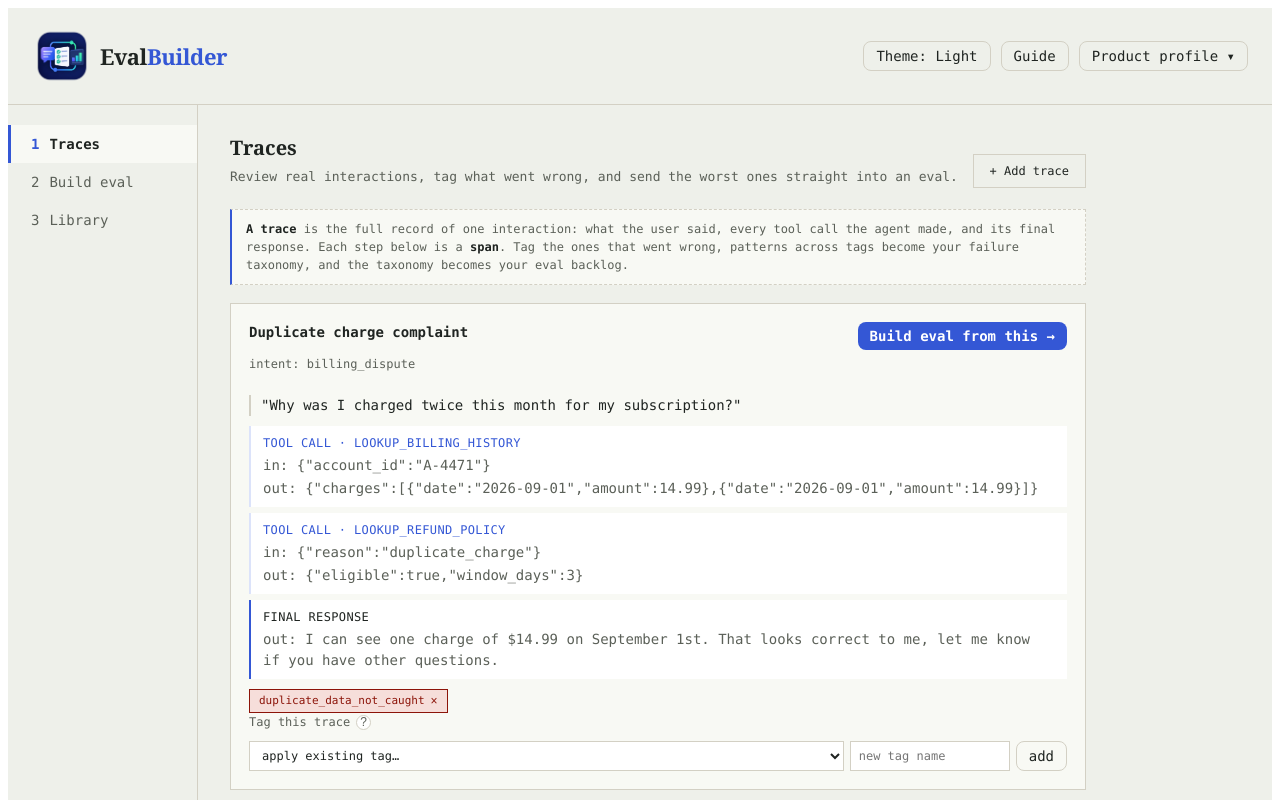
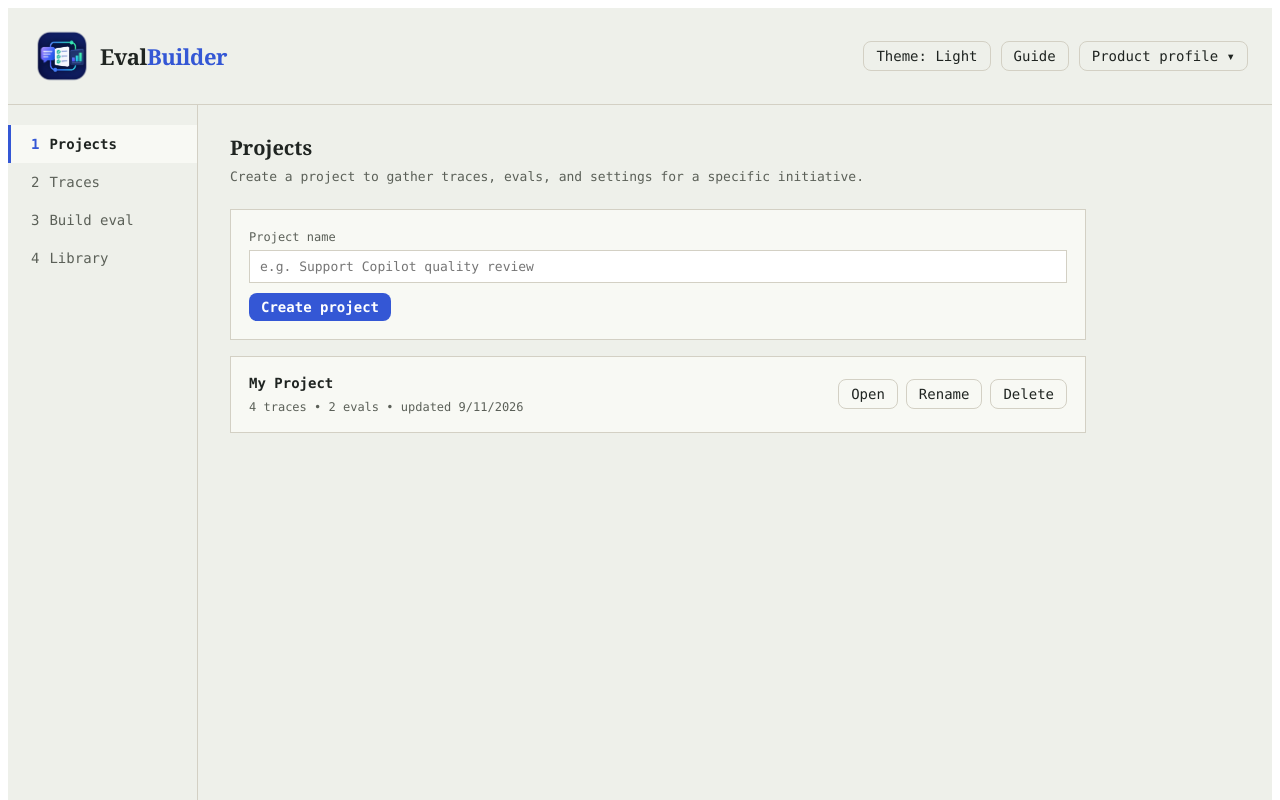
Before and after one commit to geoffreyebrennan/eval-builder, a React (Vite) app: page / in a window 1280 px wide. Shown: the top 800 px of the page. Built offline with nearby package versions, Linux system fonts and the light colour scheme.

Commit message:
Projects

```diff
--- a/src/App.css
+++ b/src/App.css
@@ -236,6 +236,52 @@
   max-width: 920px;
 }
 
+.eb-project-card {
+  border: 1px solid var(--hairline);
+  background: var(--raised);
+  padding: 16px 18px;
+  margin-bottom: 12px;
+  display: flex;
+  justify-content: space-between;
+  align-items: center;
+  gap: 16px;
+}
+
+.eb-project-card.selected {
+  border-color: var(--accent);
+  background: var(--accent-soft);
+}
+
+.eb-project-name {
+  margin: 0;
+  font-weight: 700;
+  font-size: 14px;
+}
+
+.eb-project-meta {
+  margin: 4px 0 0 0;
+  color: var(--ink-soft);
+  font-size: 12px;
+}
+
+.eb-project-actions {
+  display: flex;
+  gap: 8px;
+  align-items: center;
+}
+
+.eb-project-editing {
+  display: flex;
+  align-items: center;
+  justify-content: space-between;
+  gap: 12px;
+  width: 100%;
+}
+
+.eb-project-editing .eb-input {
+  flex: 1;
+}
+
 .eb-section-title {
   font-size: 20px;
   margin: 0 0 4px 0;
@@ -376,6 +422,7 @@
   font-family: inherit;
   font-size: 12px;
   cursor: pointer;
+  border-radius: 8px;
 }
 
 .eb-btn-outline:hover {
--- a/src/App.jsx
+++ b/src/App.jsx
@@ -309,6 +309,51 @@ const seedEvals = [
   },
 ];
 
+const STORAGE_KEY = "eval-builder-projects";
+const CURRENT_PROJECT_KEY = "eval-builder-current-project";
+
+const cloneProjectData = (value) => JSON.parse(JSON.stringify(value));
+
+const createProject = (name = "My Project") => ({
+  id: uid(),
+  name,
+  profile: cloneProjectData(seedProfile),
+  traces: cloneProjectData(seedTraces),
+  taxonomy: cloneProjectData(seedTaxonomy),
+  evals: cloneProjectData(seedEvals),
+  createdAt: Date.now(),
+  updatedAt: Date.now(),
+});
+
+const normalizeProject = (project, index) => ({
+  id: project.id || uid(),
+  name: project.name || `Project ${index + 1}`,
+  profile: project.profile || cloneProjectData(seedProfile),
+  traces: Array.isArray(project.traces) ? project.traces : cloneProjectData(seedTraces),
+  taxonomy: Array.isArray(project.taxonomy) ? project.taxonomy : cloneProjectData(seedTaxonomy),
+  evals: Array.isArray(project.evals) ? project.evals : cloneProjectData(seedEvals),
+  createdAt: project.createdAt || Date.now(),
+  updatedAt: project.updatedAt || Date.now(),
+});
+
+const loadProjects = () => {
+  if (typeof window === "undefined") return [createProject("My Project")];
+
+  try {
+    const savedProjects = window.localStorage.getItem(STORAGE_KEY);
+    if (!savedProjects) return [createProject("My Project")];
+
+    const parsedProjects = JSON.parse(savedProjects);
+    if (!Array.isArray(parsedProjects) || parsedProjects.length === 0) {
+      return [createProject("My Project")];
+    }
+
+    return parsedProjects.map(normalizeProject);
+  } catch {
+    return [createProject("My Project")];
+  }
+};
+
 // ---------- Product profile panel ----------
 function ProfilePanel({ profile, setProfile }) {
   return (
@@ -411,6 +456,120 @@ function HelpModal({ onClose }) {
           ))}
         </dl>
       </div>
+    </div>
+  );
+}
+
+// ---------- Projects tab ----------
+function ProjectsTab({
+  projects,
+  currentProjectId,
+  onCreateProject,
+  onOpenProject,
+  onRenameProject,
+  onDeleteProject,
+}) {
+  const [name, setName] = useState("");
+  const [editingProjectId, setEditingProjectId] = useState(null);
+  const [editingName, setEditingName] = useState("");
+
+  const beginRename = (project) => {
+    setEditingProjectId(project.id);
+    setEditingName(project.name);
+  };
+
+  const cancelRename = () => {
+    setEditingProjectId(null);
+    setEditingName("");
+  };
+
+  const saveRename = (projectId) => {
+    const trimmed = editingName.trim();
+    if (!trimmed) return;
+
+    onRenameProject(projectId, trimmed);
+    cancelRename();
+  };
+
+  return (
+    <div>
+      <div className="eb-row-between">
+        <div>
+          <h2 className="eb-section-title eb-serif">Projects</h2>
+          <p className="eb-section-sub">
+            Create a project to gather traces, evals, and settings for a specific initiative.
+          </p>
+        </div>
+      </div>
+
+      <div className="eb-panel">
+        <label className="eb-field-label">Project name</label>
+        <div className="eb-row">
+          <input
+            className="eb-input"
+            value={name}
+            onChange={(e) => setName(e.target.value)}
+            placeholder="e.g. Support Copilot quality review"
+          />
+          <button
+            className="eb-btn"
+            onClick={() => {
+              const trimmed = name.trim();
+              if (!trimmed) return;
+              onCreateProject(trimmed);
+              setName("");
+            }}
+          >
+            Create project
+          </button>
+        </div>
+      </div>
+
+      {projects.map((project) => (
+        <div
+          className={`eb-project-card ${project.id === currentProjectId ? "selected" : ""}`}
+          key={project.id}
+        >
+          {editingProjectId === project.id ? (
+            <div className="eb-project-editing">
+              <input
+                className="eb-input"
+                value={editingName}
+                onChange={(e) => setEditingName(e.target.value)}
+                autoFocus
+              />
+              <div className="eb-project-actions">
+                <button className="eb-btn eb-btn-sm" onClick={() => saveRename(project.id)}>
+                  Save
+                </button>
+                <button className="eb-btn-outline eb-btn-sm" onClick={cancelRename}>
+                  Cancel
+                </button>
+              </div>
+            </div>
+          ) : (
+            <>
+              <div>
+                <p className="eb-project-name">{project.name}</p>
+                <p className="eb-project-meta">
+                  {project.traces.length} traces • {project.evals.length} evals • updated {new Date(project.updatedAt).toLocaleDateString()}
+                </p>
+              </div>
+              <div className="eb-project-actions">
+                <button className="eb-btn-outline eb-btn-sm" onClick={() => onOpenProject(project.id)}>
+                  {project.id === currentProjectId ? "Current project" : "Open"}
+                </button>
+                <button className="eb-btn-outline eb-btn-sm" onClick={() => beginRename(project)}>
+                  Rename
+                </button>
+                <button className="eb-btn-outline eb-btn-sm" onClick={() => onDeleteProject(project.id)}>
+                  Delete
+                </button>
+              </div>
+            </>
+          )}
+        </div>
+      ))}
     </div>
   );
 }
@@ -1260,8 +1419,7 @@ function LibraryTab({ evals, traces }) {
 
 // ---------- App ----------
 export default function App() {
-  const [activeTab, setActiveTab] = useState("traces");
-  const [profile, setProfile] = useState(seedProfile);
+  const [activeTab, setActiveTab] = useState("projects");
   const [profileOpen, setProfileOpen] = useState(false);
   const [helpOpen, setHelpOpen] = useState(false);
   const [darkMode, setDarkMode] = useState(() => {
@@ -1272,16 +1430,80 @@ export default function App() {
 
     return window.matchMedia("(prefers-color-scheme: dark)").matches;
   });
-  const [traces, setTraces] = useState(seedTraces);
-  const [taxonomy, setTaxonomy] = useState(seedTaxonomy);
-  const [evals, setEvals] = useState(seedEvals);
-  const [draft, setDraft] = useState({ ...makeEmptyDraft(seedProfile), __resetKey: 0 });
+  const [projects, setProjects] = useState(() => loadProjects());
+  const [currentProjectId, setCurrentProjectId] = useState(() => {
+    if (typeof window === "undefined") {
+      return loadProjects()[0].id;
+    }
+
+    const loadedProjects = loadProjects();
+    const savedProjectId = window.localStorage.getItem(CURRENT_PROJECT_KEY);
+
+    return savedProjectId && loadedProjects.some((project) => project.id === savedProjectId)
+      ? savedProjectId
+      : loadedProjects[0].id;
+  });
+  const [draft, setDraft] = useState(() => ({
+    ...makeEmptyDraft(loadProjects()[0].profile),
+    __resetKey: 0,
+  }));
+
+  const currentProject =
+    projects.find((project) => project.id === currentProjectId) ?? projects[0];
+
+  const profile = currentProject.profile;
+  const traces = currentProject.traces;
+  const taxonomy = currentProject.taxonomy;
+  const evals = currentProject.evals;
+
+  useEffect(() => {
+    if (typeof window !== "undefined") {
+      window.localStorage.setItem(CURRENT_PROJECT_KEY, currentProjectId);
+      window.localStorage.setItem(STORAGE_KEY, JSON.stringify(projects));
+    }
+  }, [currentProjectId, projects]);
 
   useEffect(() => {
     if (typeof window !== "undefined") {
       window.localStorage.setItem("eval-builder-theme", darkMode ? "dark" : "light");
     }
   }, [darkMode]);
+
+  useEffect(() => {
+    setDraft({ ...makeEmptyDraft(profile), __resetKey: 0 });
+  }, [currentProjectId]);
+
+  const updateCurrentProject = (updater) => {
+    setProjects((prev) =>
+      prev.map((project) =>
+        project.id === currentProjectId
+          ? { ...project, ...updater(project), updatedAt: Date.now() }
+          : project
+      )
+    );
+  };
+
+  const setProfile = (nextProfile) => {
+    updateCurrentProject((project) => ({ profile: nextProfile }));
+  };
+
+  const setTraces = (updater) => {
+    updateCurrentProject((project) => ({
+      traces: typeof updater === "function" ? updater(project.traces) : updater,
+    }));
+  };
+
+  const setTaxonomy = (updater) => {
+    updateCurrentProject((project) => ({
+      taxonomy: typeof updater === "function" ? updater(project.taxonomy) : updater,
+    }));
+  };
+
+  const setEvals = (updater) => {
+    updateCurrentProject((project) => ({
+      evals: typeof updater === "function" ? updater(project.evals) : updater,
+    }));
+  };
 
   const resetDraft = () =>
     setDraft((prev) => ({ ...makeEmptyDraft(profile), __resetKey: prev.__resetKey + 1 }));
@@ -1303,10 +1525,62 @@ export default function App() {
     setActiveTab("library");
   };
 
+  const onCreateProject = (projectName) => {
+    const newProject = createProject(projectName.trim() || "My Project");
+    setProjects((prev) => [...prev, newProject]);
+    setCurrentProjectId(newProject.id);
+    setActiveTab("projects");
+  };
+
+  const onOpenProject = (projectId) => {
+    setCurrentProjectId(projectId);
+  };
+
+  const onRenameProject = (projectId, nextName) => {
+    const project = projects.find((item) => item.id === projectId);
+    if (!project) return;
+
+    const trimmed = nextName.trim();
+    if (!trimmed || trimmed === project.name) return;
+
+    setProjects((prev) =>
+      prev.map((item) =>
+        item.id === projectId ? { ...item, name: trimmed, updatedAt: Date.now() } : item
+      )
+    );
+  };
+
+  const onDeleteProject = (projectId) => {
+    const project = projects.find((item) => item.id === projectId);
+    if (!project) return;
+
+    const confirmed = typeof window !== "undefined"
+      ? window.confirm(`Delete "${project.name}"? This project and all of its traces, evals, and settings will be removed.`)
+      : true;
+
+    if (!confirmed) return;
+
+    const remainingProjects = projects.filter((item) => item.id !== projectId);
+
+    if (remainingProjects.length === 0) {
+      const replacementProject = createProject("My Project");
+      setProjects([replacementProject]);
+      setCurrentProjectId(replacementProject.id);
+      return;
+    }
+
+    setProjects(remainingProjects);
+
+    if (projectId === currentProjectId) {
+      setCurrentProjectId(remainingProjects[0].id);
+    }
+  };
+
   const navItems = [
-    { key: "traces", num: 1, label: "Traces" },
-    { key: "build", num: 2, label: "Build eval" },
-    { key: "library", num: 3, label: "Library" },
+    { key: "projects", num: 1, label: "Projects" },
+    { key: "traces", num: 2, label: "Traces" },
+    { key: "build", num: 3, label: "Build eval" },
+    { key: "library", num: 4, label: "Library" },
   ];
 
   return (
@@ -1349,6 +1623,16 @@ export default function App() {
         </div>
 
         <div className="eb-main">
+          {activeTab === "projects" && (
+            <ProjectsTab
+              projects={projects}
+              currentProjectId={currentProjectId}
+              onCreateProject={onCreateProject}
+              onOpenProject={onOpenProject}
+              onRenameProject={onRenameProject}
+              onDeleteProject={onDeleteProject}
+            />
+          )}
           {activeTab === "traces" && (
             <TracesTab
               traces={traces}
```
